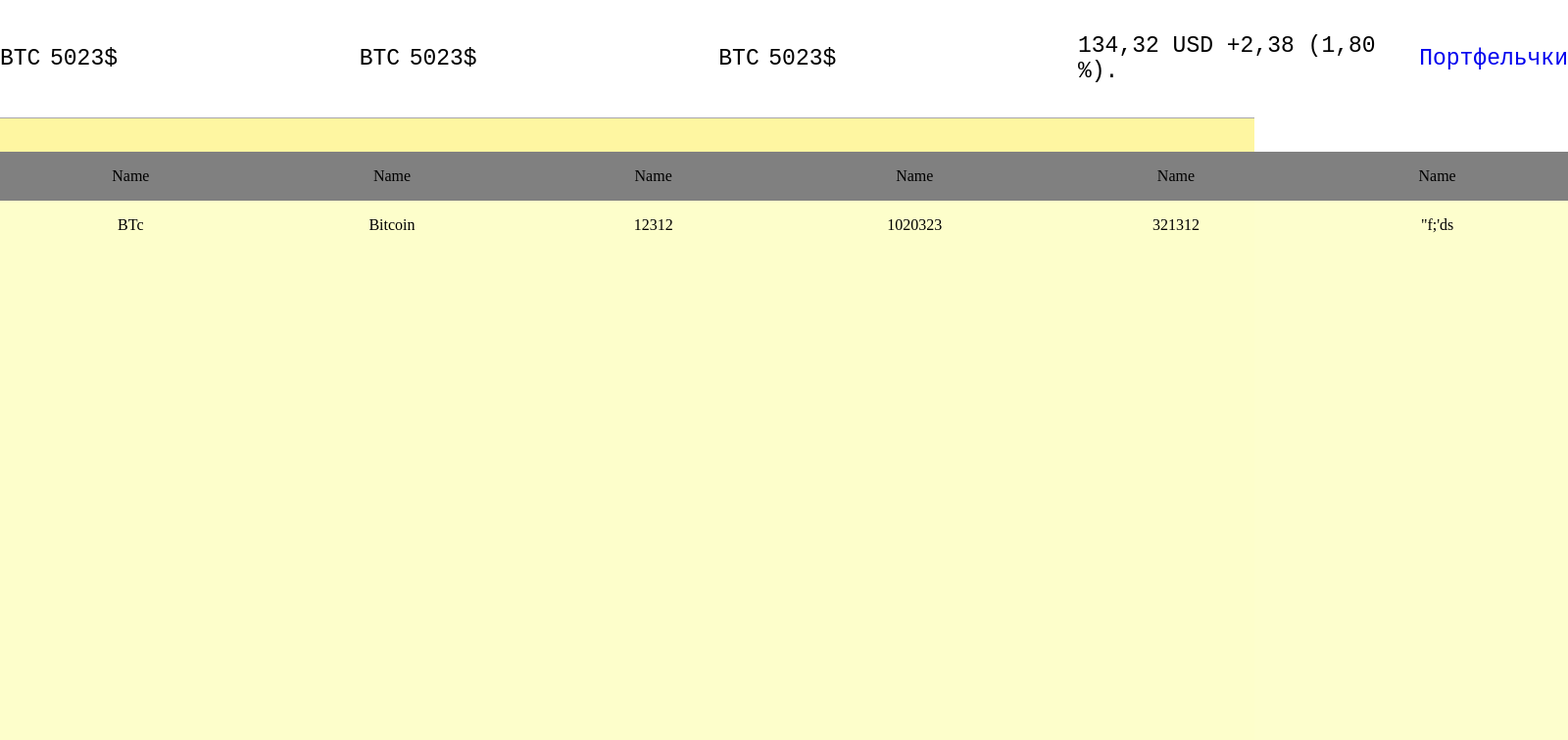
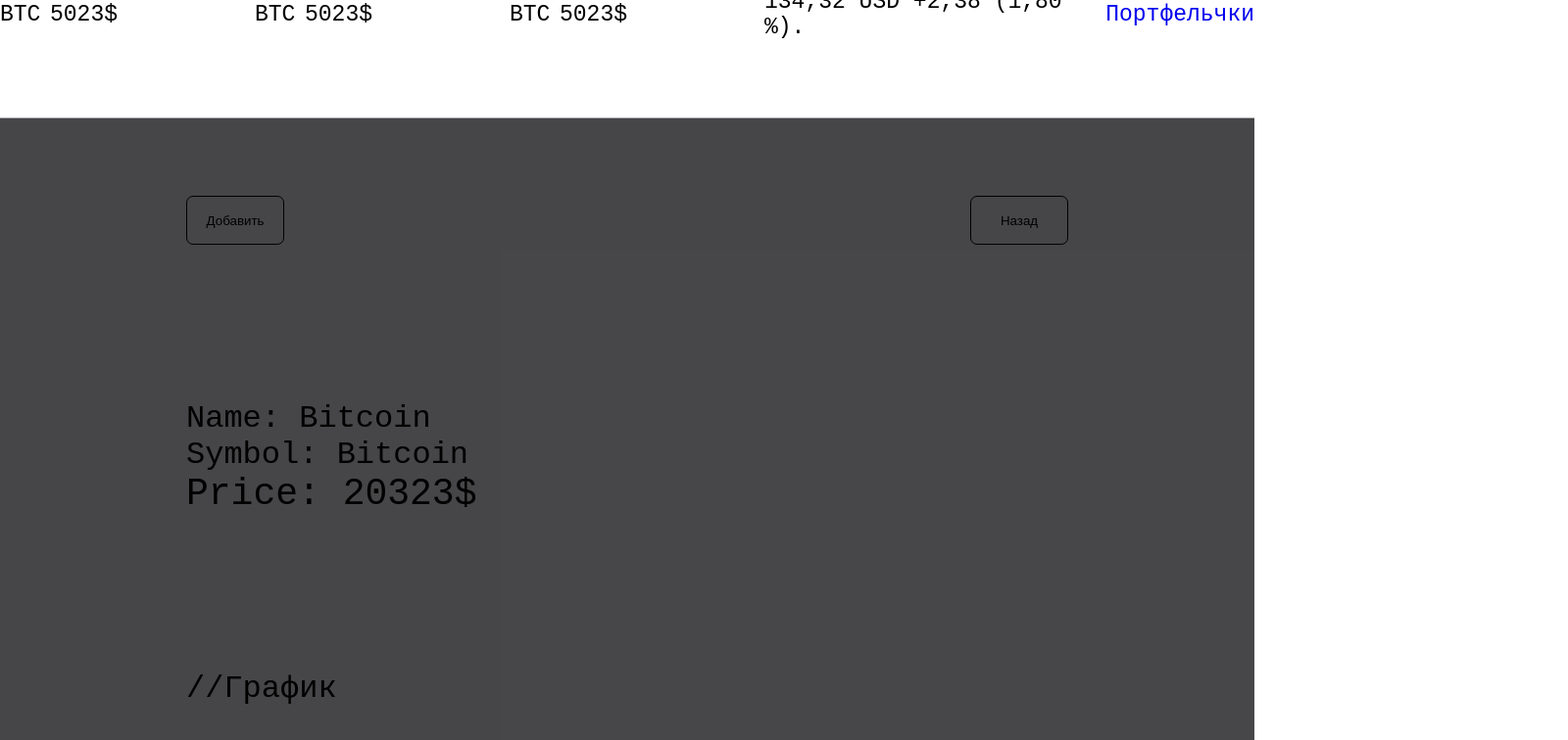
Before and after one commit to Tapi33/etacar_test_task, a React (Create React App) app: page / in a window 1280 px wide. Shown: the top 756 px of the page at 98% size, 1600 px wide, since content can reach past the window. Built offline with nearby package versions, Linux system fonts and the light colour scheme.

Commit message:
fix: fix style

```diff
--- a/src/App.tsx
+++ b/src/App.tsx
@@ -1,12 +1,12 @@
 import React, {FC} from 'react';
 import {Header} from "./components/Header";
-import {MainPage} from "./pages/MainPage";
+import {CurrencyInfo} from "./pages/CurrencyInfo";
 
 export const App:FC = () => {
     return (
         <>
             <Header />
-            <MainPage/>
+            <CurrencyInfo/>
         </>
     );
 };
--- a/src/styles/header.ts
+++ b/src/styles/header.ts
@@ -3,11 +3,11 @@
 
 export const StyledHeader = styled.header`
   max-width: 100%;
-  height: 120px;
+  min-height: 120px;
   border-bottom: 1px solid rgba(166,164,168,0.98);
 `
 export const Wrapper = styled.div`
-  width: 1600px;
+  max-width: 1600px;
   height: 100%;
   margin: 0 auto;
 `
@@ -18,6 +18,7 @@
   display: flex;
   justify-content: space-between;
   align-items: center;
+  flex-wrap: wrap;
 `
 
 export const HeaderNavigationItem = styled.ul<{ widthItem: string }>`
```
